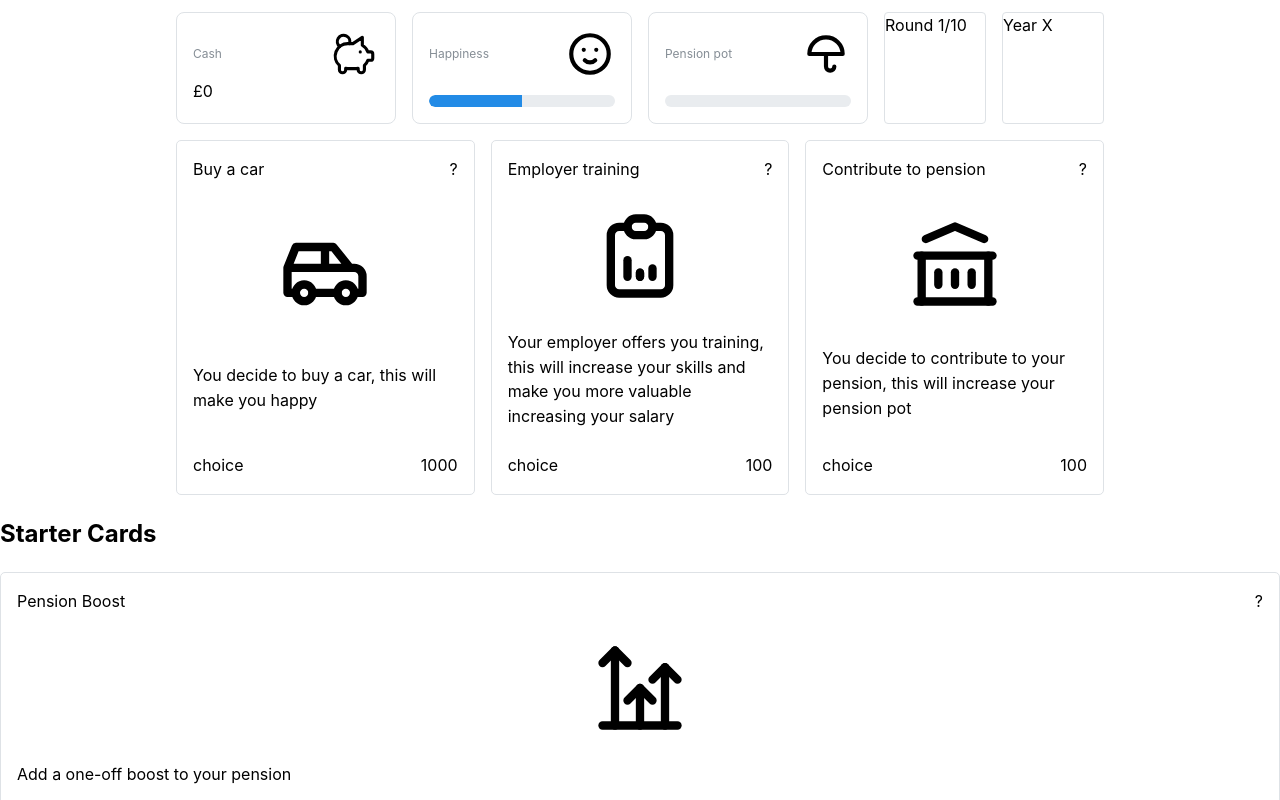
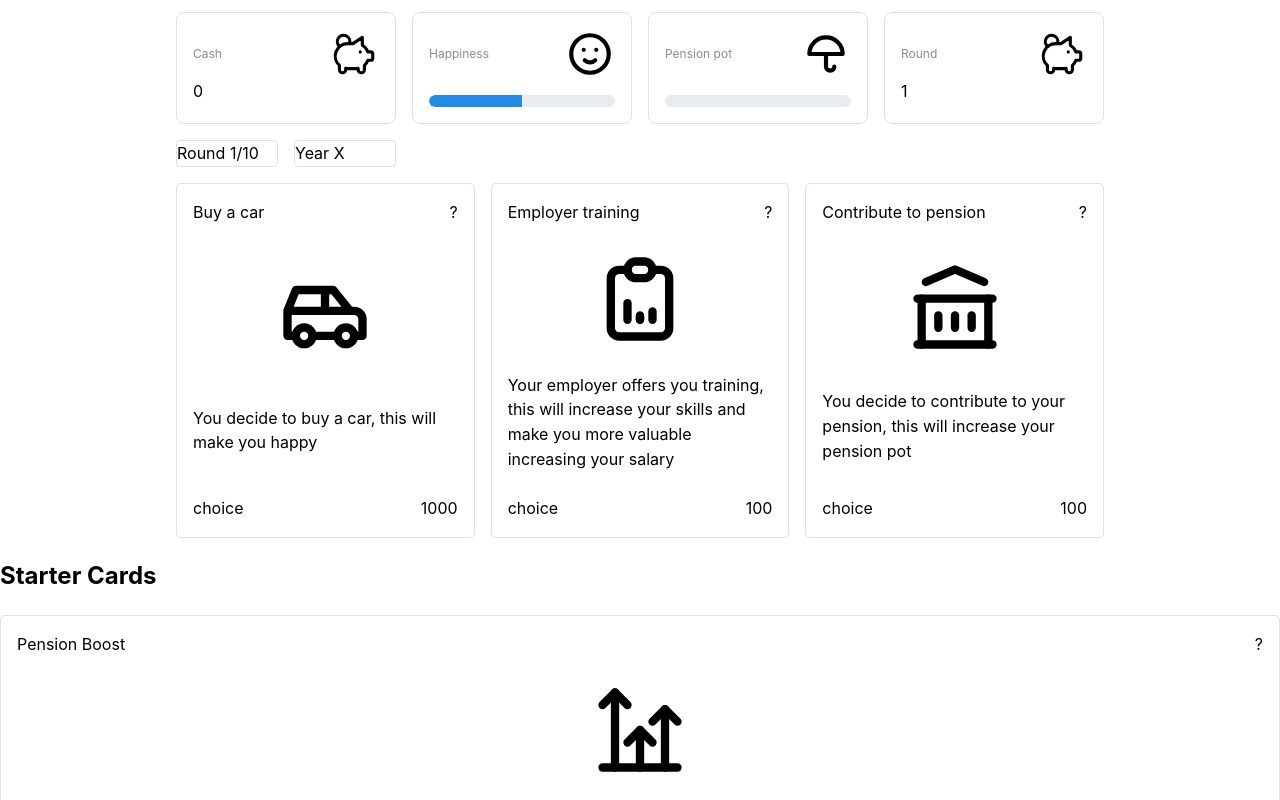
Before and after one commit to siaxza/game-jam, a React (Vite) app in the folder game-jam/: page / in a window 1280 px wide. Shown: the top 800 px of the page. Built offline with nearby package versions, Linux system fonts and the light colour scheme.

Commit message:
Add redux to packages

```diff
--- a/game-jam/package.json
+++ b/game-jam/package.json
@@ -14,9 +14,11 @@
     "@mantine/form": "^7.17.1",
     "@mantine/hooks": "^7.17.1",
     "@mantine/notifications": "^7.17.1",
+    "@reduxjs/toolkit": "^2.6.0",
     "@tabler/icons-react": "^3.30.0",
     "react": "^19.0.0",
-    "react-dom": "^19.0.0"
+    "react-dom": "^19.0.0",
+    "react-redux": "^9.2.0"
   },
   "devDependencies": {
     "@eslint/js": "^9.21.0",
--- a/game-jam/src/components/CashDisplay/CashDisplay.tsx
+++ b/game-jam/src/components/ValueDisplay/ValueDisplay.tsx
@@ -1,12 +1,12 @@
 import { Group, Paper, Text } from "@mantine/core";
 import { IconPigMoney } from "@tabler/icons-react";
 
-type CashDisplayProps = {
+type ValueDisplayProps = {
   text: string;
-  value: number;
+  value: string;
 };
 
-export const CashDisplay = ({ text, value }: CashDisplayProps) => {
+export const ValueDisplay = ({ text, value }: ValueDisplayProps) => {
   return (
     <Paper withBorder p="md" radius="md">
       <Group justify="space-between">
@@ -17,7 +17,7 @@ export const CashDisplay = ({ text, value }: CashDisplayProps) => {
       </Group>
 
       <Group align="flex-end" gap="xs">
-        <Text>£{value}</Text>
+        <Text>{value}</Text>
       </Group>
     </Paper>
   );
--- a/game-jam/src/components/VariablesDisplay/VariablesDisplay.tsx
+++ b/game-jam/src/components/VariablesDisplay/VariablesDisplay.tsx
@@ -1,6 +1,6 @@
 import { Paper, SimpleGrid } from "@mantine/core";
 import { BarDisplay } from "../BarDisplay/BarDisplay";
-import { CashDisplay } from "../CashDisplay/CashDisplay";
+import { ValueDisplay } from "../ValueDisplay/ValueDisplay";
 import { IconMoodSmile, IconUmbrella } from "@tabler/icons-react";
 import { useAppSelector } from "../../state/hooks";
 
@@ -9,7 +9,7 @@ export const VariablesDisplay = () => {
 
   return (
     <SimpleGrid cols={4}>
-      <CashDisplay text="Cash" value={gameState.cash} />
+      <ValueDisplay text="Cash" value={`${gameState.cash}`} />
       <BarDisplay
         text="Happiness"
         value={gameState.happiness}
@@ -20,6 +20,8 @@ export const VariablesDisplay = () => {
         value={gameState.pensionValue}
         icon={<IconUmbrella size={50} />}
       />
+      <ValueDisplay text="Round" value={`${gameState.round}`} />
+
       <SimpleGrid cols={2}>
         <Paper withBorder>Round {gameState.round}/10</Paper>
         <Paper withBorder>Year X</Paper>
```
Also changed, not shown: 1 other file (tests, documents, lock files or other folders).
